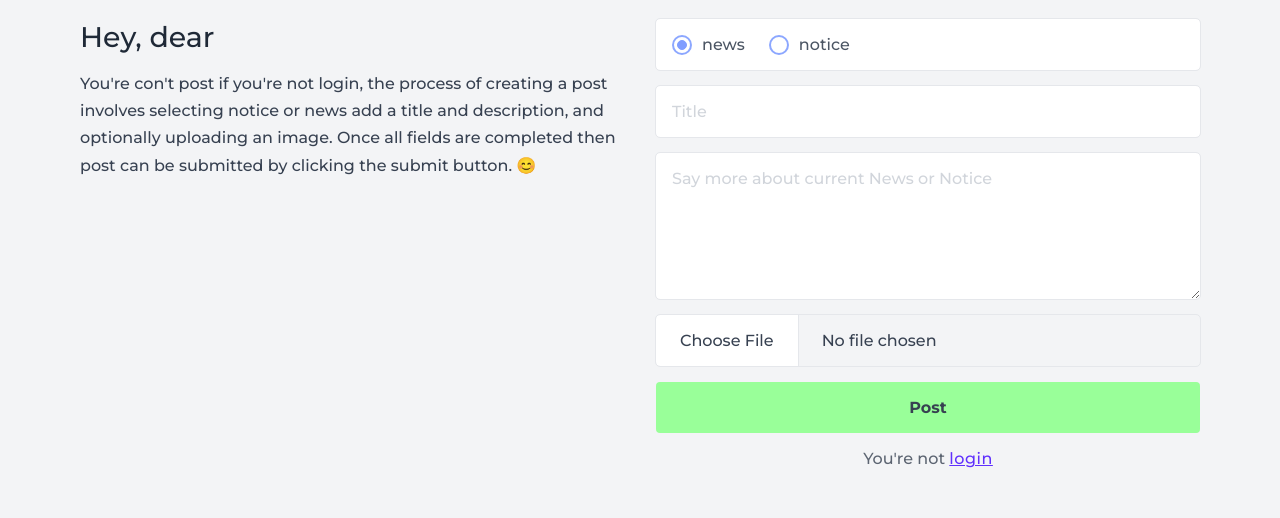
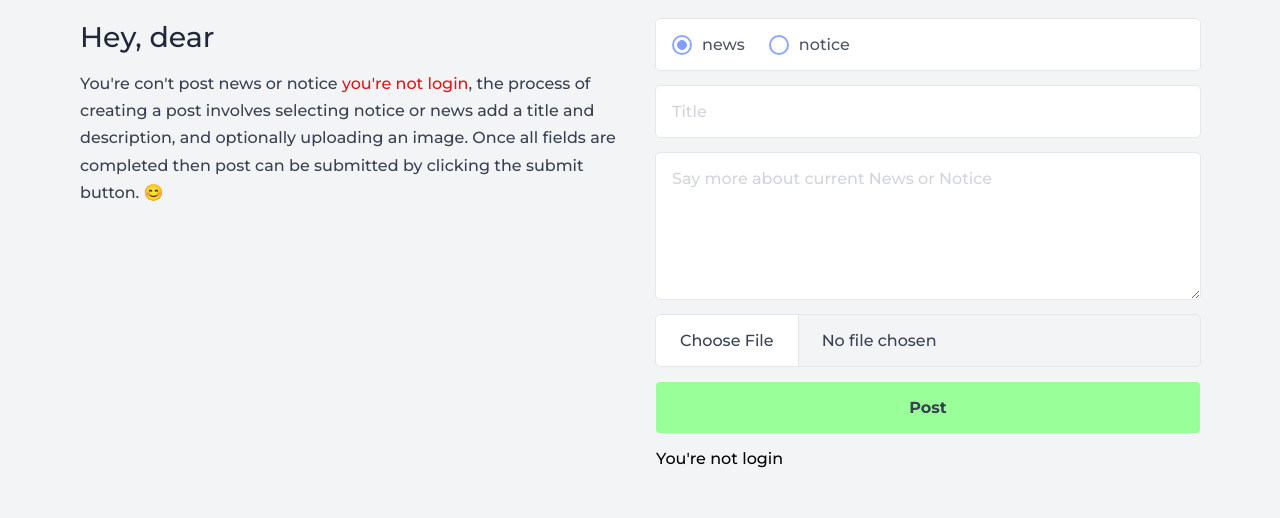
Before and after one commit to al-imam/lpi, a React (Vite) app: page /admin in a window 1280 px wide. Shown: the part 269-787 px from the top of the page. Built offline with nearby package versions, Linux system fonts and the light colour scheme; no server answers.

Commit message:
change admin panel text paragraph

```diff
--- a/src/pages/Admin/Admin.jsx
+++ b/src/pages/Admin/Admin.jsx
@@ -1,6 +1,7 @@
 import classes from "./admin.module.css";
 import Form from "./Form";
 import { useAuth } from "@context/AuthContext";
+import { NavLink } from "react-router-dom";
 
 export default function Contact() {
   const { currentUser } = useAuth();
@@ -11,9 +12,23 @@ export default function Contact() {
         <div className={classes.title}>
           <h4>Hey, dear</h4>
           <p>
-            {currentUser
-              ? `The process of creating a post involves selecting notice or news type, add a title and description, and optionally uploading an image. Once all fields are completed then post can be submitted by clicking the submit button. 😊`
-              : `You're con't post if you're not login, the process of creating a post involves selecting notice or news add a title and description, and optionally uploading an image. Once all fields are completed then post can be submitted by clicking the submit button. 😊`}
+            {currentUser ? (
+              `The process of creating a post involves selecting notice or news
+                type, add a title and description, and optionally uploading an
+                image. Once all fields are completed then post can be submitted
+                by clicking the submit button. 😊`
+            ) : (
+              <>
+                You're con't post news or notice&nbsp;
+                <NavLink to="admin/login" className={classes.textLink}>
+                  you're not login
+                </NavLink>
+                , the process of creating a post involves selecting notice or
+                news add a title and description, and optionally uploading an
+                image. Once all fields are completed then post can be submitted
+                by clicking the submit button. 😊
+              </>
+            )}
           </p>
         </div>
         <Form />
--- a/src/pages/Admin/admin.module.css
+++ b/src/pages/Admin/admin.module.css
@@ -83,16 +83,10 @@
   transform: scale(1.5);
 }
 
-.login {
-  text-align: center;
-  color: var(--gray-700);
-  font-family: var(--ff-primary);
-  font-size: var(--h6);
-  opacity: 0.8;
+.textLink {
+  color: rgb(226, 20, 20);
 }
 
-.login a {
-  color: rgb(60, 0, 255);
-  letter-spacing: 0.5px;
-  text-decoration: 0.09rem underline currentColor;
+.textLink:hover {
+  text-decoration: underline;
 }
```
